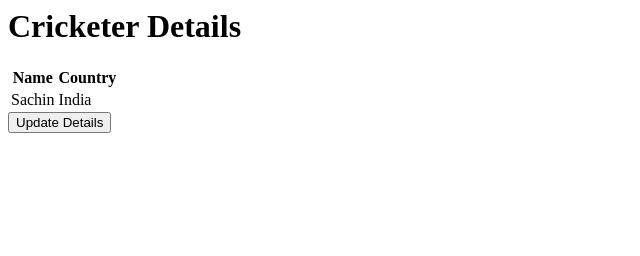
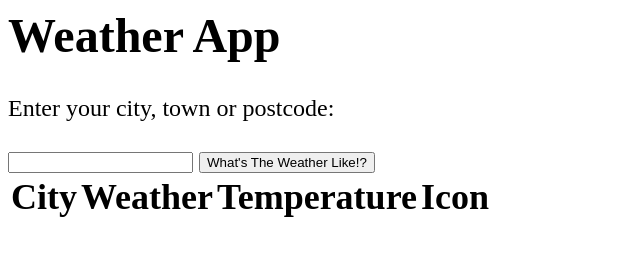
Before and after one commit to edwardmcconville/weather_app, a plain HTML site: page index.html in a window 1280 px wide. Shown: the whole page, without its empty margins (0-640 px from the left). Drawn offline with Linux system fonts and the light colour scheme.

Commit message:
Api working
Got the api working

```diff
--- a/index.html
+++ b/index.html
@@ -4,10 +4,16 @@
 
       <script type = "application/javascript">
 
-         // original starting point take from a JSON tutorial on tutorialspoint.com
+      //  original function loadJSON borrowed from w3 Schools
 
          function loadJSON(){
-            var data_file = "http://www.tutorialspoint.com/json/data.json";
+
+            // added var city to grab value from input
+            var city = document.getElementById("city").value;
+
+            // add value form input to request string along with API key
+            var data_file = "http://api.openweathermap.org/data/2.5/weather?q="+city+",uk&APPID=87eda7ba3022904f0003ba170976905e";
+
             var http_request = new XMLHttpRequest();
             try{
                // Opera 8.0+, Firefox, Chrome, Safari
@@ -36,10 +42,16 @@
                   // Javascript function JSON.parse to parse JSON data
                   var jsonObj = JSON.parse(http_request.responseText);
 
+                  var iconCode = data.weather[0].icon;
+                  and then use that to construct a url which points to the icon,
+                  var iconUrl = "http://openweathermap.org/img/w/" + iconCode + ".png";
+
                   // jsonObj variable now contains the data structure and can
                   // be accessed as jsonObj.name and jsonObj.country.
-                  document.getElementById("Name").innerHTML = jsonObj.name;
-                  document.getElementById("Country").innerHTML = jsonObj.country;
+                  document.getElementById("City").innerHTML = jsonObj.name;
+                  document.getElementById("Weather").innerHTML = jsonObj.weather[0].main;
+                  document.getElementById("Temp").innerHTML = jsonObj.main.temp;
+                  document.getElementById("Icon").innerHTML = jsonObj.main.temp;
                }
             }
 
@@ -48,22 +60,29 @@
          }
 
       </script>
-
+        <style type="text/css">body, table{font-size: 150%!important;}</style>
       <title>tutorialspoint.com JSON</title>
    </head>
 
    <body>
-      <h1>Cricketer Details</h1>
+      <h1>Weather App</h1>
+
+      <div class = "central">
+
+         <p>Enter your city, town or postcode:</p>
+         <input type="text" id="city">
+         <button type = "button" onclick = "loadJSON()">What's The Weather Like!?</button>
+      </div>
 
       <table class = "src">
-         <tr><th>Name</th><th>Country</th></tr>
-         <tr><td><div id = "Name">Sachin</div></td>
-         <td><div id = "Country">India</div></td></tr>
+         <tr><th>City</th><th>Weather</th><th>Temperature</th><th>Icon</th></tr>
+         <tr><td><div id = "City"></div></td>
+         <td><div id = "Weather"></div></td>
+         <td><div id = "Temp"></div></td></tr>
+         <td><div id = "Icon"></div></td></tr>
       </table>
 
-      <div class = "central">
-         <button type = "button" onclick = "loadJSON()">Update Details </button>
-      </div>
+
 
    </body>
 
```
